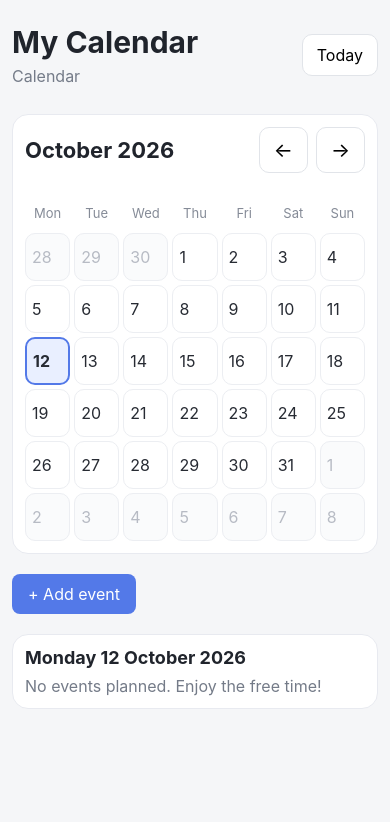
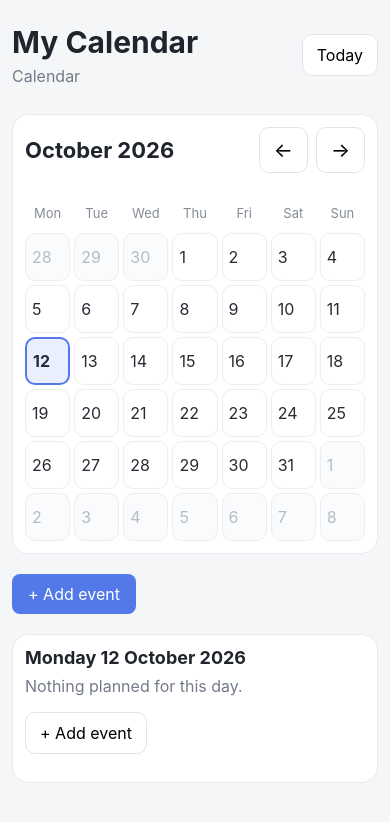
Before and after one commit to dr-ethan/crispy-calendar, a React (Vite) app: page / in a window 390 px wide. Shown: the top 822 px of the page. Built offline with nearby package versions, Linux system fonts and the light colour scheme.

Commit message:
add: day information interface

```diff
--- a/src/App.css
+++ b/src/App.css
@@ -267,3 +267,63 @@ button {
   background: #eceef2;
   color: #272b33;
 }
+
+.selected-date-header {
+  display: flex;
+  justify-content: space-between;
+  align-items: center;
+  gap: 16px;
+  margin-bottom: 16px;
+}
+
+.selected-date-header h2 {
+  margin-bottom: 8px;
+}
+
+.planned-events {
+  display: flex;
+  flex-direction: column;
+  gap: 8px;
+}
+
+.planned-event {
+  display: flex;
+  align-items: center;
+  gap: 14px;
+  width: 100%;
+  padding: 14px;
+  text-align: left;
+  background: #f7f9fc;
+  border: 1px solid #e8eaf0;
+  border-radius: 10px;
+  color: #20242c;
+}
+
+.planned-event:hover {
+  background: #eef2ff;
+  border-color: #cbd6ff;
+}
+
+.event-time {
+  font-size: 13px;
+  font-weight: 600;
+  color: #5379e8;
+  min-width: 45px;
+}
+
+.event-title {
+  flex: 1;
+  overflow-wrap: anywhere;
+}
+
+.edit-label {
+  color: #747b88;
+  font-size: 12px;
+}
+
+@media (max-width: 480px) {
+  .selected-date-header {
+    align-items: flex-start;
+    flex-direction: column;
+  }
+}
--- a/src/App.tsx
+++ b/src/App.tsx
@@ -299,6 +299,8 @@ function App() {
         )}
         </section>
       <section className="selected-date">
+        <div className="selected-date-header">
+            <div>
             <h2>
                 {selectedDate.toLocaleDateString('en-GB', {
                 weekday: 'long',
@@ -307,7 +309,61 @@ function App() {
                 year: 'numeric',
                 })}
             </h2>
-        <p>No events planned. Enjoy the free time!</p>
+            <p>
+                {events.filter((event) =>
+                isSameDay(
+                    new Date(`${event.date}T12:00:00`),
+                    selectedDate
+                )
+                ).length === 0
+                ? 'Nothing planned for this day.'
+                : `${
+                    events.filter((event) =>
+                        isSameDay(
+                        new Date(`${event.date}T12:00:00`),
+                        selectedDate
+                        )
+                    ).length
+                    } event(s) planned`}
+            </p>
+            </div>
+
+            <button
+            type="button"
+            className="today-button"
+            onClick={() => {
+                setEventTitle('');
+                setEventTime('09:00');
+                setEditingEventId(null);
+                setShowEventForm(true);
+            }}
+            >
+            + Add event
+            </button>
+        </div>
+
+        <div className="planned-events">
+            {events
+            .filter((event) =>
+                isSameDay(
+                new Date(`${event.date}T12:00:00`),
+                selectedDate
+                )
+            )
+            .sort((a, b) => a.time.localeCompare(b.time))
+            .map((event) => (
+                <button
+                type="button"
+                className="planned-event"
+                key={event.id}
+                onClick={() => editEvent(event)}
+                >
+                <span className="event-time">{event.time}</span>
+                <span className="event-title">{event.title}</span>
+                <span className="edit-label">Edit →</span>
+                </button>
+            ))}
+        </div>
         </section>
     </main>
   );
```
Lines whose indentation alone changed are shown as unchanged.
